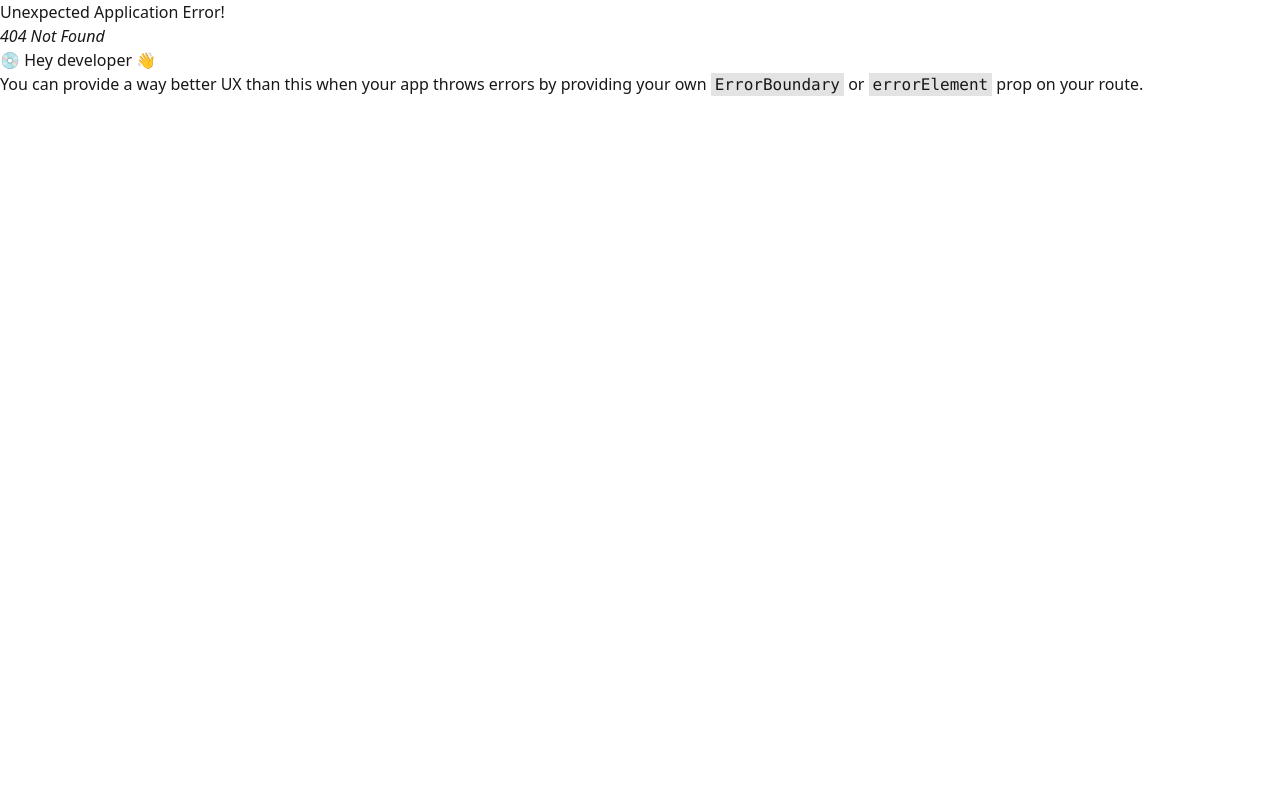
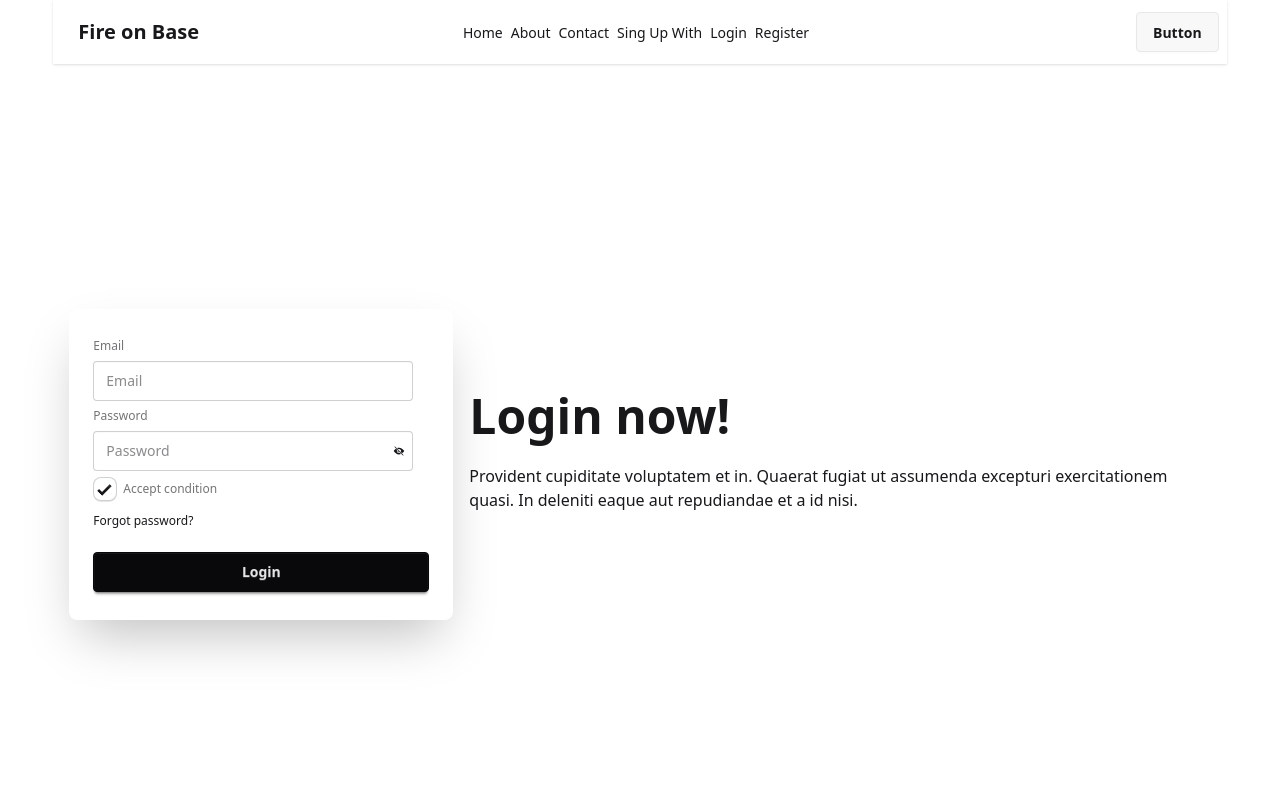
Before and after one commit to mohyminulislam-mi/firebase-practices, a React (Vite) app: page /register in a window 1280 px wide. Before the commit this address had no page. Shown: the top 800 px of the page. Built offline with nearby package versions, Linux system fonts and the light colour scheme.

Commit message:
added register form

```diff
--- a/src/components/FormLogin.jsx
+++ b/src/components/FormLogin.jsx
@@ -1,39 +1,8 @@
-import React, { useState } from "react";
-import { createUserWithEmailAndPassword } from "firebase/auth";
-import { auth } from "./../firebase/firebase.init";
-import { IoIosEyeOff, IoMdEye } from "react-icons/io";
+import React from "react";
+
 const FormLogin = () => {
-  const [error, setError] = useState("");
-  const [singIn, setSingIn] = useState(false);
-  const [showPassword, setShowPassword] = useState(false);
-
-  const handleFormSubmit = (e) => {
-    e.preventDefault();
-    const email = e.target.email.value;
-    const password = e.target.password.value;
-    console.log("Your email is :- ", email, password);
-
-    // set scusess or Error
-    setError("");
-    setSingIn(false);
-
-    createUserWithEmailAndPassword(auth, email, password)
-      .then((result) => {
-        console.log("Yesh login", result.user);
-        setSingIn(true);
-        e.target.reset();
-      })
-      .catch((error) => {
-        console.log(error);
-        setError(error.message);
-      });
-  };
-  const handleShowPassword = (e) => {
-    e.preventDefault();
-    setShowPassword(!showPassword);
-  };
   return (
-    <div className="hero min-h-screen">
+    <div className="hero bg-base-200 min-h-screen">
       <div className="hero-content flex-col lg:flex-row-reverse">
         <div className="text-center lg:text-left">
           <h1 className="text-5xl font-bold">Login now!</h1>
@@ -45,40 +14,16 @@
         </div>
         <div className="card bg-base-100 w-full max-w-sm shrink-0 shadow-2xl">
           <div className="card-body">
-            <form onSubmit={handleFormSubmit}>
             <fieldset className="fieldset">
               <label className="label">Email</label>
-                <input
-                  type="email"
-                  className="input"
-                  placeholder="Email"
-                  name="email"
-                />
+              <input type="email" className="input" placeholder="Email" />
               <label className="label">Password</label>
-                <div className="flex">
-                  <input
-                    type={showPassword ? "text" : "password"}
-                    className="input"
-                    placeholder="Password"
-                    name="password"
-                  />
-                  <button
-                    className="ml-[-20px] z-50"
-                    onClick={handleShowPassword}
-                  >
-                    {showPassword ? <IoMdEye /> : <IoIosEyeOff />}
-                  </button>
-                </div>
+              <input type="password" className="input" placeholder="Password" />
               <div>
                 <a className="link link-hover">Forgot password?</a>
               </div>
               <button className="btn btn-neutral mt-4">Login</button>
             </fieldset>
-              {error && <p className="text-red-500">{error}</p>}
-              {singIn && (
-                <p className="text-green-500">Account create Success</p>
-              )}
-            </form>
           </div>
         </div>
       </div>
--- a/src/components/Navbar.jsx
+++ b/src/components/Navbar.jsx
@@ -31,7 +31,9 @@
               <NavLink to="/">Home</NavLink>
               <NavLink to="/about">About</NavLink>
               <NavLink to="/contact">Contact</NavLink>
+              <NavLink to="/login">Sing Up With</NavLink>
               <NavLink to="/formlogin">Login</NavLink>
+              <NavLink to="/register">Register</NavLink>
             </ul>
           </div>
           <a className="btn btn-ghost text-xl">Fire on Base</a>
@@ -41,7 +43,9 @@
             <NavLink to="/">Home</NavLink>
             <NavLink to="/about">About</NavLink>
             <NavLink to="/contact">Contact</NavLink>
+            <NavLink to="/login">Sing Up With</NavLink>
             <NavLink to="/formlogin">Login</NavLink>
+            <NavLink to="/register">Register</NavLink>
           </ul>
         </div>
         <div className="navbar-end">
--- /dev/null
+++ b/src/components/Register.jsx
@@ -0,0 +1,99 @@
+import React, { useState } from "react";
+import { createUserWithEmailAndPassword } from "firebase/auth";
+import { auth } from "./../firebase/firebase.init";
+import { IoIosEyeOff, IoMdEye } from "react-icons/io";
+const Register = () => {
+  const [error, setError] = useState("");
+  const [singIn, setSingIn] = useState(false);
+  const [showPassword, setShowPassword] = useState(false);
+
+  const handleFormSubmit = (e) => {
+    e.preventDefault();
+    const email = e.target.email.value;
+    const password = e.target.password.value;
+    console.log("Your email is :- ", email, password);
+
+    // set scusess or Error
+    setError("");
+    setSingIn(false);
+
+    createUserWithEmailAndPassword(auth, email, password)
+      .then((result) => {
+        console.log("Yesh login", result.user);
+        setSingIn(true);
+        e.target.reset();
+      })
+      .catch((error) => {
+        console.log(error);
+        setError(error.message);
+      });
+  };
+  const handleShowPassword = (e) => {
+    e.preventDefault();
+    setShowPassword(!showPassword);
+  };
+  return (
+    <div className="hero min-h-screen">
+      <div className="hero-content flex-col lg:flex-row-reverse">
+        <div className="text-center lg:text-left">
+          <h1 className="text-5xl font-bold">Login now!</h1>
+          <p className="py-6">
+            Provident cupiditate voluptatem et in. Quaerat fugiat ut assumenda
+            excepturi exercitationem quasi. In deleniti eaque aut repudiandae et
+            a id nisi.
+          </p>
+        </div>
+        <div className="card bg-base-100 w-full max-w-sm shrink-0 shadow-2xl">
+          <div className="card-body">
+            <form onSubmit={handleFormSubmit}>
+              <fieldset className="fieldset">
+                <label className="label">Email</label>
+                <input
+                  type="email"
+                  className="input"
+                  placeholder="Email"
+                  name="email"
+                />
+                <label className="label">Password</label>
+                <div className="flex">
+                  <input
+                    type={showPassword ? "text" : "password"}
+                    className="input"
+                    placeholder="Password"
+                    name="password"
+                  />
+                  <button
+                    className="ml-[-20px] z-50"
+                    onClick={handleShowPassword}
+                  >
+                    {showPassword ? <IoMdEye /> : <IoIosEyeOff />}
+                  </button>
+                </div>
+                <div>
+                  <label className="label">
+                    <input
+                      type="checkbox"
+                      defaultChecked
+                      className="checkbox"
+                    />
+                    Accept condition
+                  </label>
+                </div>
+                <div>
+                  <a className="link link-hover">Forgot password?</a>
+                </div>
+                <button className="btn btn-neutral mt-4">Login</button>
+              </fieldset>
+              {error && <p className="text-red-500">{error}</p>}
+              {singIn && (
+                <p className="text-green-500">Account create Success</p>
+              )}
+            </form>
+          </div>
+        </div>
+      </div>
+    </div>
+  );
+};
+
+export default Register;
--- a/src/main.jsx
+++ b/src/main.jsx
@@ -8,6 +8,8 @@
 import Root from "./Root/Root";
 import Contact from "./components/Contact";
 import FormLogin from "./components/FormLogin";
+import Login from "./components/Login";
+import Register from "./components/Register";
 
 const router = createBrowserRouter([
   {
@@ -18,6 +20,8 @@
       { path: "/about", Component: About },
       { path: "/contact", Component: Contact },
       { path: "/formlogin", Component: FormLogin },
+      { path: "/login", Component: Login },
+      { path: "/register", Component: Register },
     ],
   },
 ]);
--- a/src/pages/Home.jsx
+++ b/src/pages/Home.jsx
@@ -1,10 +1,10 @@
 import React from "react";
-import Login from "../components/Login";
+import FormLogin from "../components/FormLogin";
 
 const Home = () => {
   return (
-    <div className="text-center h-screen">
-      <Login />
+    <div>
+      <FormLogin />
     </div>
   );
 };
```
Lines whose indentation alone changed are shown as unchanged.
